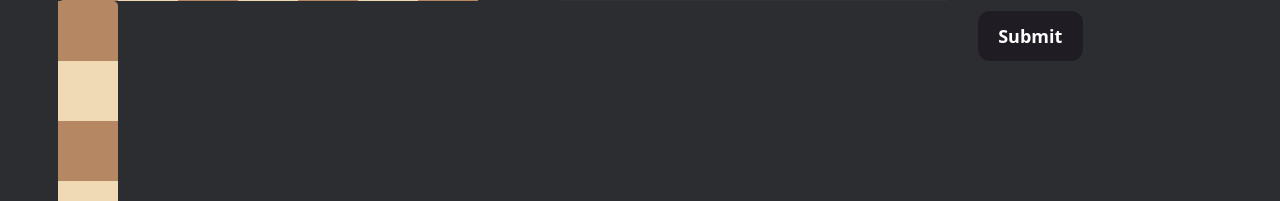
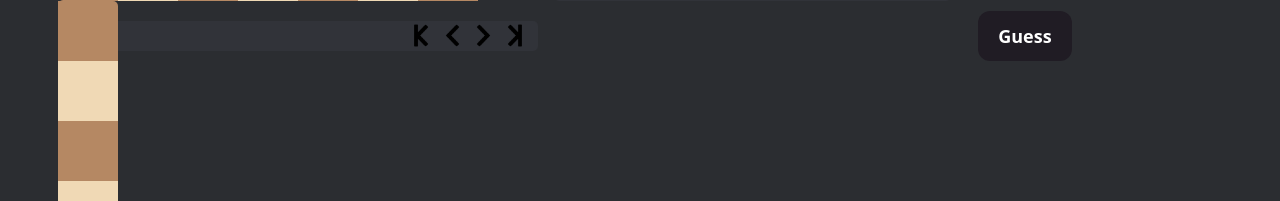
Before and after one commit to XDTerminated/GTEWeb, a Django app: page / in a window 1280 px wide. Shown: the part 537-738 px from the top of the page. Run offline with Django 4.2, Linux system fonts and the light colour scheme.

Commit message:
Finished UI

```diff
--- a/GTE/static/styles.css
+++ b/GTE/static/styles.css
@@ -63,16 +63,6 @@ body {
     overflow-y: auto;
 }
 
-/* label {
-    font-family: 'IBM Plex Mono', monospace;
-    color: white;
-    font-size: x-large;
-    margin-top: 80px;
-    margin-left: 20px;
-    height: 0px;
-    width: 0px;
-} */
-
 .textarea {
     font-family: 'IBM Plex Mono', monospace;
     vertical-align: top;
@@ -137,3 +127,20 @@ body {
         padding: .75rem 1.5rem;
     }
 }
+
+.game {
+    background-color: #313339;
+    height:30px;
+    width: 480px;
+    border-radius: 5px;
+    margin-left: 50px;
+}
+
+.controlls {
+    padding-left: 350px;
+    padding-top: 1px;
+}
+
+.click {
+    cursor: pointer;
+}
--- a/GTE/templates/index.html
+++ b/GTE/templates/index.html
@@ -7,6 +7,9 @@
     <meta http-equiv="X-UA-Compatible" content="IE=edge" />
     <meta name="viewport" content="width=device-width, initial-scale=1.0" />
     <link href="{% static 'styles.css' %}" rel="stylesheet" type="text/css" />
+    <script src="{% static 'script.js' %}" type="text/javascript"></script>
+
+
 
 </head>
 <body>
@@ -98,13 +101,21 @@
 
         <div class="moves scroll"></div>
 
-        {% comment %} <label for="move_input">PGN: </label> {% endcomment %}
         <textarea type="text" name="move_input"  placeholder="Enter your PGN here..." class="textarea"></textarea>
 
 
     </div>
     <div class="button-div">
-        <button type="button" class="btn">Submit</button>
+        <button type="button" class="btn">Guess</button>
+    </div>
+
+    <div class="game">
+        <div class="controlls">
+            <button type="button" style="border: 0; background: transparent" class="click"><img src="{% static 'chevron/left-chevron-double.png' %}" width="15" height="25"/></button>
+            <button type="button" style="border: 0; background: transparent" class="click"><img src="{% static 'chevron/left-chevron.png' %}" width="15" height="25" /></button>
+            <button type="button" style="border: 0; background: transparent" class="click"><img src="{% static 'chevron/right-chevron.png' %}" width="15" height="25" /></button>
+            <button type="button" style="border: 0; background: transparent" class="click"><img src="{% static 'chevron/right-chevron-double.png' %}" width="15" height="25" /></button>
+        </div>
     </div>
 
 
```
Also changed, not shown: GTE/db.sqlite3, GTE/static/chevron/left-chevron-double.png (added), GTE/static/chevron/left-chevron.png (added), GTE/static/chevron/right-chevron-double.png (added), GTE/static/chevron/right-chevron.png (added), 4 other files. Lines whose indentation alone changed are shown as unchanged.
